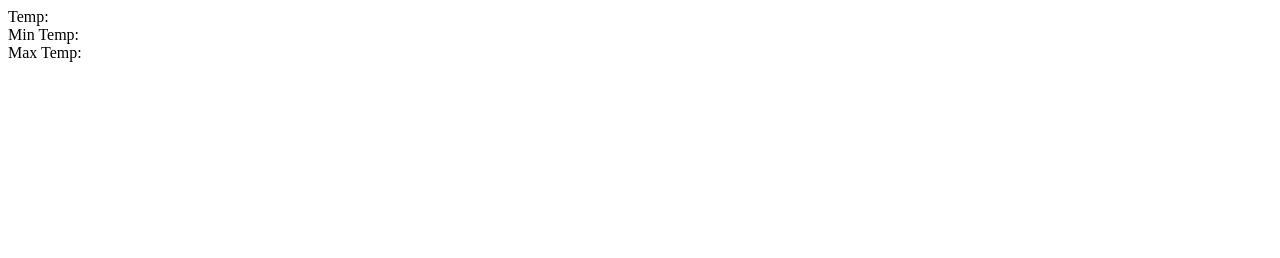
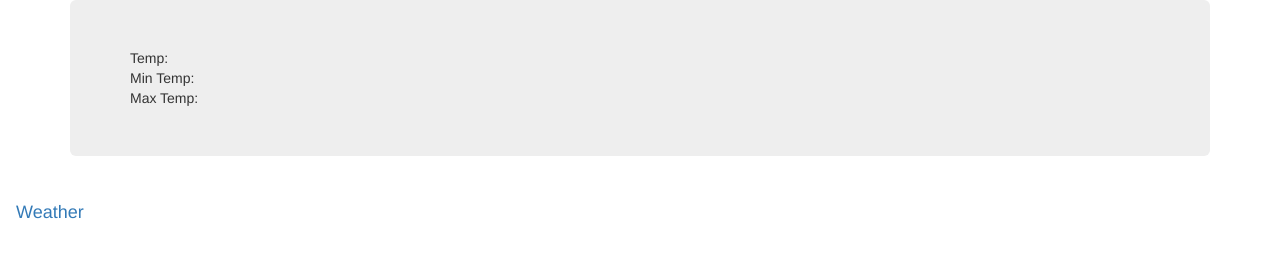
Before and after one commit to GSoster/FreeCodeCampProjects, a plain HTML site: page show_the_local_weather/index.html in a window 1280 px wide. Drawn offline with nearby package versions, Linux system fonts and the light colour scheme.

Commit message:
added bootstrap

```diff
--- a/show_the_local_weather/index.html
+++ b/show_the_local_weather/index.html
@@ -5,12 +5,34 @@
   <meta name="viewport" content="width=device-width, initial-scale=1.0">
   <meta http-equiv="X-UA-Compatible" content="ie=edge">
   <link rel="stylesheet" type="text/css" href="style.css">
+
+  <!-- Latest compiled and minified CSS -->
+<link rel="stylesheet" href="https://maxcdn.bootstrapcdn.com/bootstrap/3.3.7/css/bootstrap.min.css" integrity="sha384-BVYiiSIFeK1dGmJRAkycuHAHRg32OmUcww7on3RYdg4Va+PmSTsz/K68vbdEjh4u" crossorigin="anonymous">
+
   <title>FreeCodeCamp - Show the Local Weather</title>
+
 </head>
 <body>
-  Temp: <span id="temperature"></span><br>
-  Min Temp: <span id="min-temperature"></span><br>
-  Max Temp: <span id="max-temperature"></span><br>
+
+  <div class="container">
+      <div class="jumbotron mt-3">
+          Temp: <span id="temperature"></span><br>
+          Min Temp: <span id="min-temperature"></span><br>
+          Max Temp: <span id="max-temperature"></span><br>
+      </div>
+  </div>
+
+  <nav class="navbar fixed-bottom navbar-expand-sm navbar-dark bg-dark">
+      <a class="navbar-brand" href="#">Weather</a>
+  </nav>
+
   <script src="script.js"></script>
+  <script src="https://code.jquery.com/jquery-3.2.1.slim.min.js" integrity="sha384-KJ3o2DKtIkvYIK3UENzmM7KCkRr/rE9/Qpg6aAZGJwFDMVNA/GpGFF93hXpG5KkN" crossorigin="anonymous"></script>
+
+<!-- Optional theme -->
+<link rel="stylesheet" href="https://maxcdn.bootstrapcdn.com/bootstrap/3.3.7/css/bootstrap-theme.min.css" integrity="sha384-rHyoN1iRsVXV4nD0JutlnGaslCJuC7uwjduW9SVrLvRYooPp2bWYgmgJQIXwl/Sp" crossorigin="anonymous">
+
+<!-- Latest compiled and minified JavaScript -->
+<script src="https://maxcdn.bootstrapcdn.com/bootstrap/3.3.7/js/bootstrap.min.js" integrity="sha384-Tc5IQib027qvyjSMfHjOMaLkfuWVxZxUPnCJA7l2mCWNIpG9mGCD8wGNIcPD7Txa" crossorigin="anonymous"></script>
 </body>
 </html>
```
